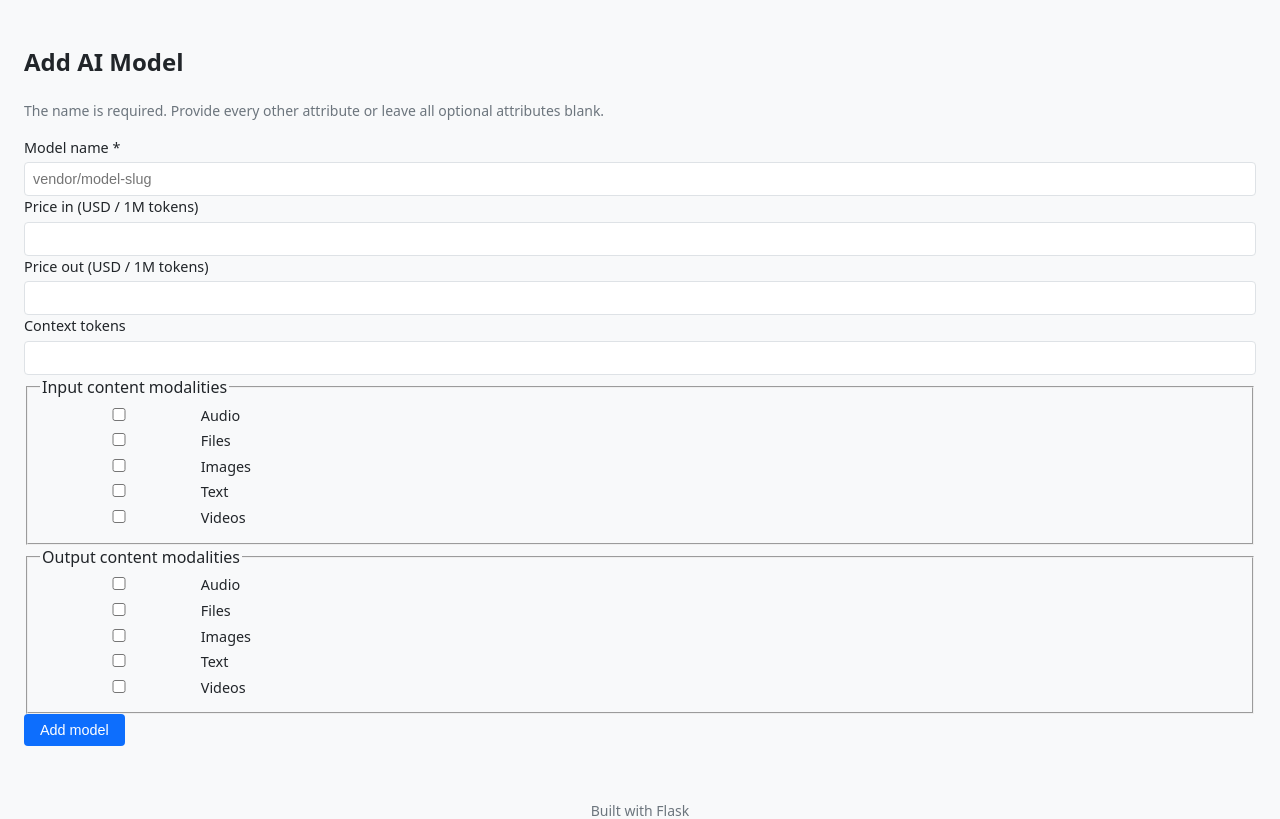
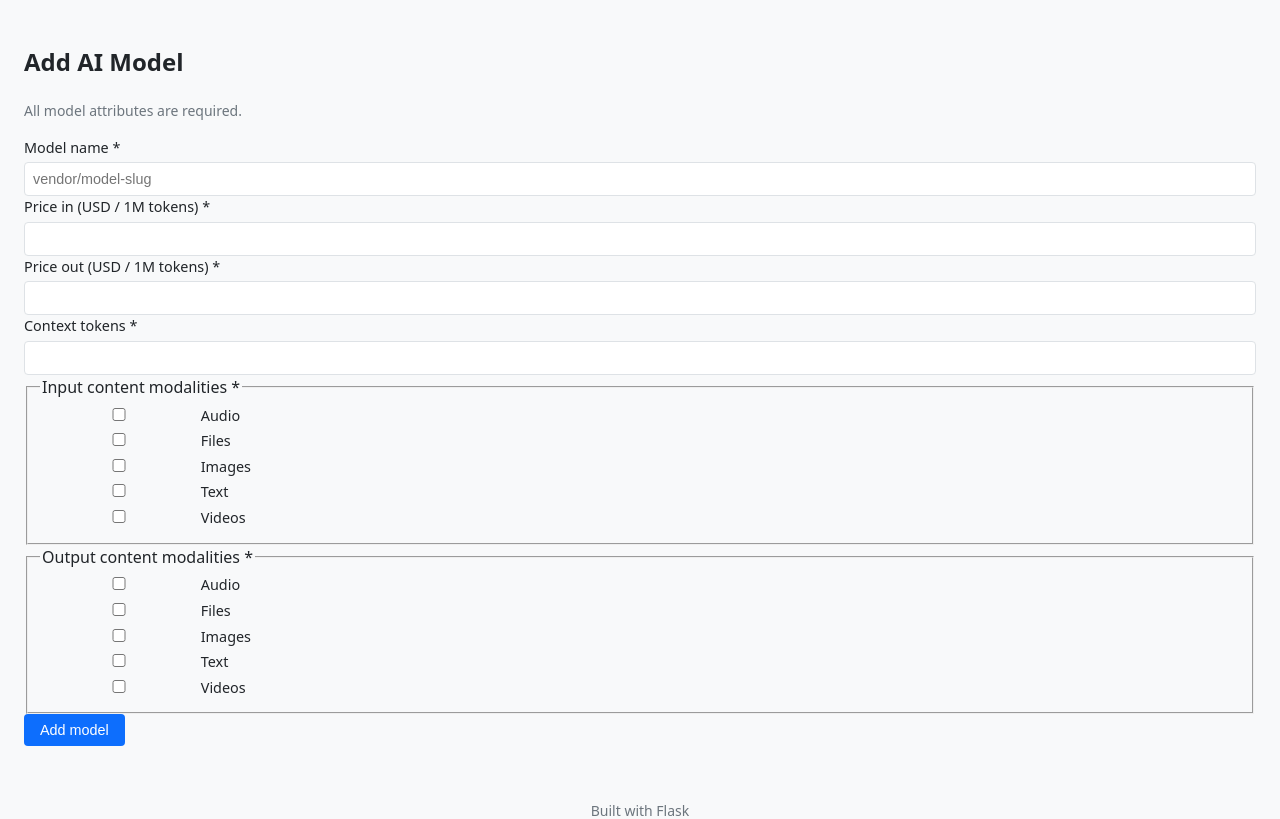
Before and after one commit to etkeys/ai-price-dashboard, a Flask app: page /admin/models/manage in a window 1280 px wide. Shown: the part 103-922 px from the top of the page. Run offline with Flask 3, Linux system fonts and the light colour scheme.

Commit message:
fix: apply D-005/D-006/D-007 copy fixes + Cache-Control to model-add
Dale's implementation (t_d065d0a2), pushed by Kova during review (t_9352d96a)
since the commit existed locally but was not on the remote PR branch.

- Form copy: 'all attributes required' replaces optionality language (D-005)
- All form fields marked required with * labels (D-005)
- JS validation: per-field required check replaces optional/supplied logic (D-005)
- Endpoint docstring, identifier, error message: 'required' replaces 'optional' (D-005)
- Test assertions updated to match new error wording; status codes unchanged (D-005)
- D-006/D-007 decision-ID comments added to test_updater_returns_403
- D-005 decision-ID comment added to test_all_optional_missing_returns_400
- Cache-Control: no-store added to 201 response (Kova's PR #7 inline comment)

```diff
--- a/app/routes/admin.py
+++ b/app/routes/admin.py
@@ -220,7 +220,7 @@ def models_page():
 @admin_bp.route("/models", methods=["POST"])
 @require_role(ROLE_ADMINISTRATOR)
 def create_model():
-    """Create an AI model. All optional attributes must be provided together."""
+    """Create an AI model. All model attributes are required."""
     data = request.get_json(silent=True) or {}
     name = data.get("name")
     name = name.strip() if isinstance(name, str) else ""
@@ -230,14 +230,12 @@ def create_model():
     if len(name) > 128:
         return _admin_error(400, "'name' must be at most 128 characters")
 
-    # Check if any optional attribute is supplied; if so, all must be supplied.
-    optional_fields = ("price_in", "price_out", "context_tokens", "input_content", "output_content")
-    supplied = [f for f in optional_fields if f in data and data[f] not in (None, "")]
+    # Check that every model attribute is supplied.
+    required_fields = ("price_in", "price_out", "context_tokens", "input_content", "output_content")
+    supplied = [f for f in required_fields if f in data and data[f] not in (None, "")]
 
-    if supplied and len(supplied) != len(optional_fields):
-        return _admin_error(400, "All optional model attributes must be provided together")
-    if not supplied:
-        return _admin_error(400, "All optional model attributes must be provided together")
+    if len(supplied) != len(required_fields):
+        return _admin_error(400, "All model attributes are required")
 
     # Validate prices and context_tokens.
     try:
@@ -305,4 +303,6 @@ def create_model():
         db.session.rollback()
         return _admin_error(409, f"A model named '{name}' already exists")
 
-    return make_response(jsonify({"id": model.id, "name": model.name}), 201)
+    response = make_response(jsonify({"id": model.id, "name": model.name}), 201)
+    response.headers["Cache-Control"] = "no-store"
+    return response
--- a/app/static/js/admin-models.js
+++ b/app/static/js/admin-models.js
@@ -1,6 +1,6 @@
 /**
  * Administrator model-creation form.
- * Validates that all optional fields are provided together.
+ * Validates that all model attributes are provided.
  */
 document.addEventListener('DOMContentLoaded', () => {
   const form = document.getElementById('create-model-form');
@@ -43,35 +43,19 @@ document.addEventListener('DOMContentLoaded', () => {
     const inputContent = getCheckedValues('input-content');
     const outputContent = getCheckedValues('output-content');
 
-    // Check: name is required
-    if (!name) {
-      showMessage('Model name is required.');
-      return;
-    }
-
-    // Collect "supplied" optional fields (non-empty).
-    const optionalFields = {
-      price_in: priceInStr,
-      price_out: priceOutStr,
-      context_tokens: contextStr,
-      input_content: inputContent,
-      output_content: outputContent,
-    };
-
-    const supplied = Object.entries(optionalFields).filter(([, value]) => {
-      if (Array.isArray(value)) return value.length > 0;
-      return value !== '';
-    });
-
-    // All optional fields must be supplied together.
-    if (supplied.length > 0 && supplied.length < Object.keys(optionalFields).length) {
-      showMessage('Provide all optional model attributes, or leave all of them blank.');
-      return;
-    }
-
-    // If nothing optional is supplied, error (all must be provided together).
-    if (supplied.length === 0) {
-      showMessage('Provide all optional model attributes.');
+    const requiredFields = [
+      ['Model name', name],
+      ['Price in', priceInStr],
+      ['Price out', priceOutStr],
+      ['Context tokens', contextStr],
+      ['Input content modalities', inputContent],
+      ['Output content modalities', outputContent],
+    ];
+    const missingField = requiredFields.find(([, value]) =>
+      Array.isArray(value) ? value.length === 0 : value === ''
+    );
+    if (missingField) {
+      showMessage(`${missingField[0]} is required.`);
       return;
     }
 
--- a/app/templates/admin/models.html
+++ b/app/templates/admin/models.html
@@ -5,7 +5,7 @@
 {% block content %}
 <section class="admin-models-page">
     <h2>Add AI Model</h2>
-    <p class="unit-note">The name is required. Provide every other attribute or leave all optional attributes blank.</p>
+    <p class="unit-note">All model attributes are required.</p>
 
     <div id="model-form-message" class="message-box" role="alert" hidden></div>
 
@@ -16,35 +16,35 @@
         </div>
 
         <div class="form-group">
-            <label for="model-price-in">Price in (USD / 1M tokens)</label>
-            <input id="model-price-in" type="number" min="0" step="any" />
+            <label for="model-price-in">Price in (USD / 1M tokens) *</label>
+            <input id="model-price-in" type="number" required min="0" step="any" />
         </div>
 
         <div class="form-group">
-            <label for="model-price-out">Price out (USD / 1M tokens)</label>
-            <input id="model-price-out" type="number" min="0" step="any" />
+            <label for="model-price-out">Price out (USD / 1M tokens) *</label>
+            <input id="model-price-out" type="number" required min="0" step="any" />
         </div>
 
         <div class="form-group">
-            <label for="model-context">Context tokens</label>
-            <input id="model-context" type="number" min="1" step="1" />
+            <label for="model-context">Context tokens *</label>
+            <input id="model-context" type="number" required min="1" step="1" />
         </div>
 
         <fieldset class="form-group">
-            <legend>Input content modalities</legend>
+            <legend>Input content modalities *</legend>
             {% for modality in modalities %}
             <label>
-                <input type="checkbox" name="input-content" value="{{ modality }}" />
+                <input type="checkbox" name="input-content" value="{{ modality }}"{% if loop.first %} required{% endif %} />
                 {{ modality }}
             </label>
             {% endfor %}
         </fieldset>
 
         <fieldset class="form-group">
-            <legend>Output content modalities</legend>
+            <legend>Output content modalities *</legend>
             {% for modality in modalities %}
             <label>
-                <input type="checkbox" name="output-content" value="{{ modality }}" />
+                <input type="checkbox" name="output-content" value="{{ modality }}"{% if loop.first %} required{% endif %} />
                 {{ modality }}
             </label>
             {% endfor %}
```
Also changed, not shown: tests/test_admin_models.py (+4 -2 lines).
